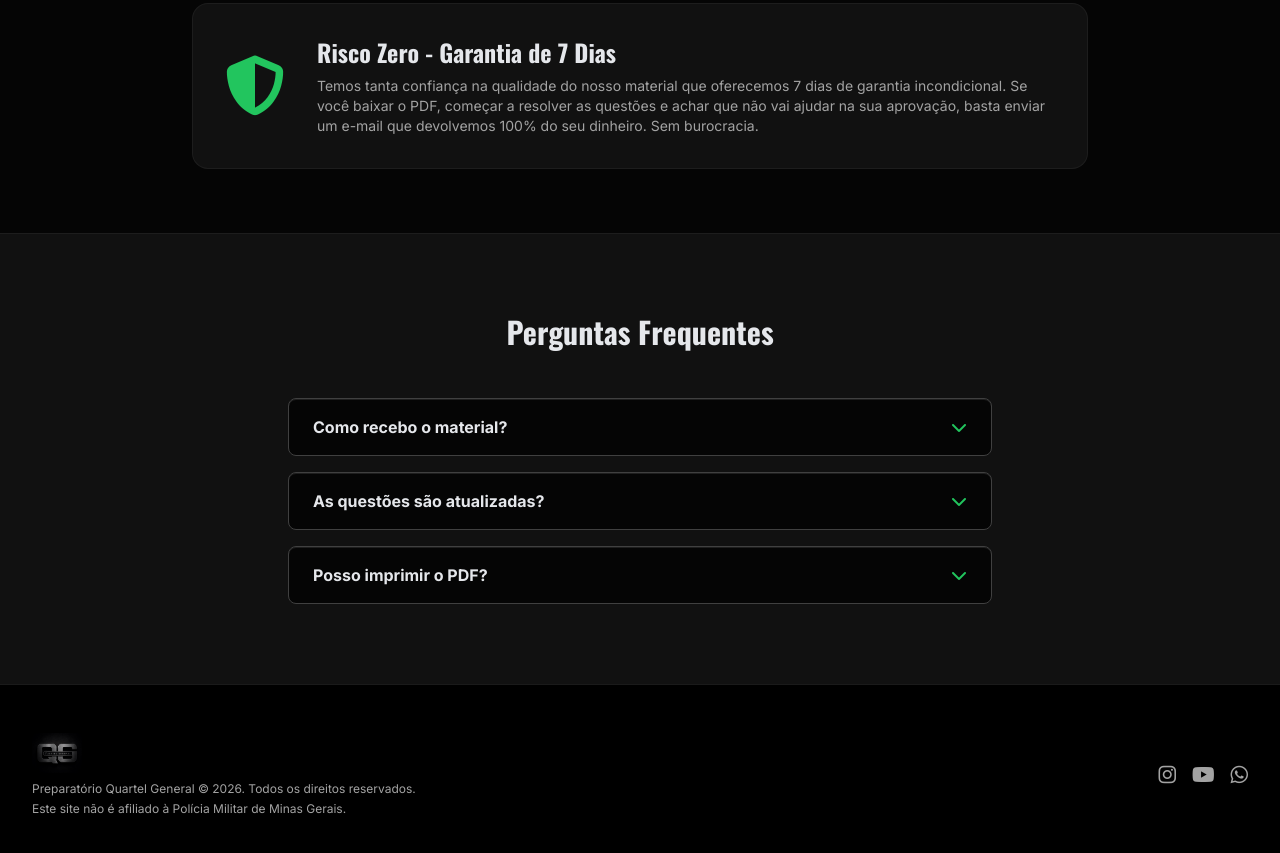
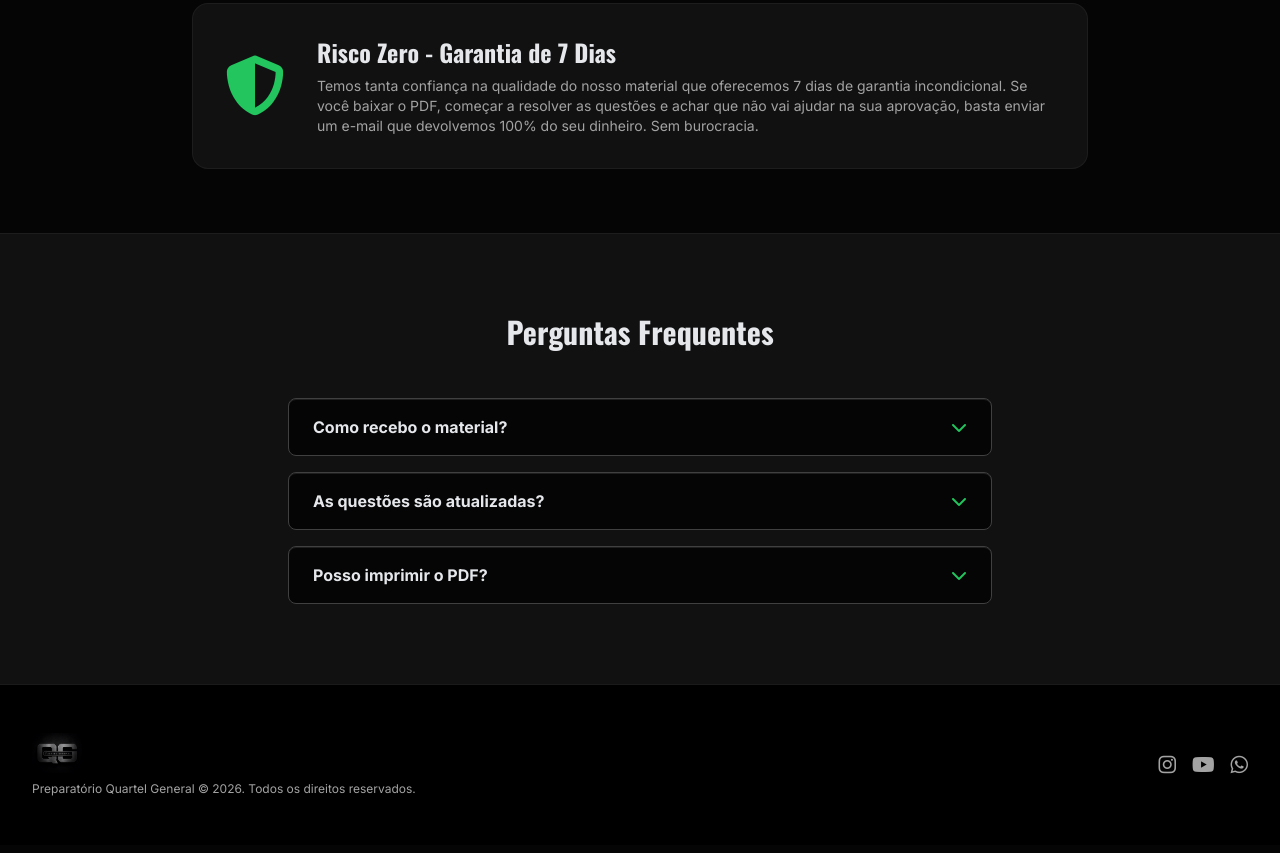
Before and after one commit to kadurm/qg-pmmg, a plain HTML site: page index.html in a window 1280 px wide. Shown: the part 2897-3750 px from the top of the page. Drawn offline with nearby package versions, Linux system fonts and the light colour scheme.

Commit message:
fix: remove non-affiliation disclaimer from footer

```diff
--- a/index.html
+++ b/index.html
@@ -348,7 +348,6 @@
             <div class="mb-6 md:mb-0">
                 <img src="logoqQG.PNG" alt="Logo QG" class="h-10 w-auto opacity-70 mb-2 rounded" onerror="this.src='https://placehold.co/100x40/111111/ffffff?text=QG'">
                 <p class="text-xs text-brand-silver">Preparatório Quartel General &copy; 2026. Todos os direitos reservados.</p>
-                <p class="text-xs text-brand-silver mt-1">Este site não é afiliado à Polícia Militar de Minas Gerais.</p>
             </div>
 
             <div class="flex space-x-4">
```
Also changed, not shown: landing_page_qg_pmmg.html (+0 -1 lines).
